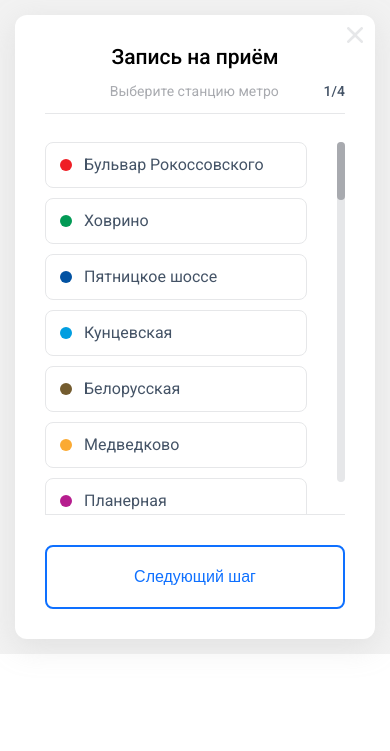
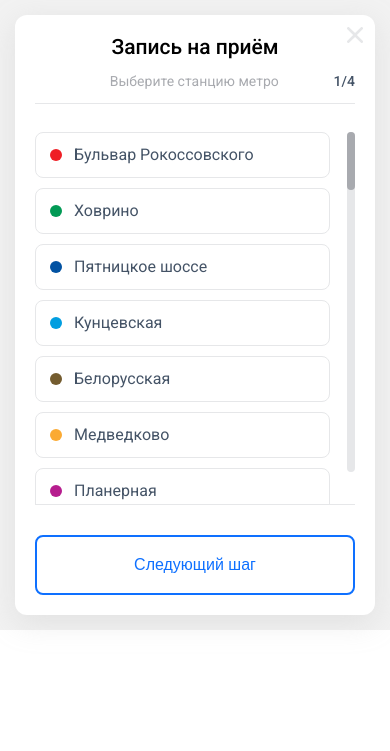
Before and after one commit to ArtemSafin-WebDev/notary-widget, a website: page index.html in a window 390 px wide. Drawn offline with nearby package versions, Linux system fonts and the light colour scheme.

Commit message:
И еще фиксы для мобилки

```diff
--- a/src/scss/widget.scss
+++ b/src/scss/widget.scss
@@ -53,11 +53,16 @@ $heading-color: #445366;
         border-radius: 12px;
         box-shadow: 0px 8px 30px rgba(175, 175, 175, 0.25);
         position: relative;
-        min-height: 600px;
+        // min-height: 600px;
         display: flex;
         flex-direction: column;
         padding: 30px;
+        @media screen and (max-width: 568px) {
+            padding: 20px;
+        }
     }
+
+
 
     .application-widget__close {
         position: absolute;
@@ -158,6 +163,9 @@ $heading-color: #445366;
         line-height: 20px;
         color: $primary-color;
         transition: background-color 0.2s, color 0.2s;
+        @media screen and (max-width: 568px) {
+            padding: 18px 30px;
+        }
         &:hover {
             background-color: $primary-color;
             color: white;
@@ -169,6 +177,9 @@ $heading-color: #445366;
         width: 100%;
         height: 400px;
         padding-right: 38px;
+        @media screen and (max-width: 568px) {
+            padding-right: 25px;
+        }
     }
 
     .application-widget__stations-group {
```
Also changed, not shown: dist/css/widget.css.
